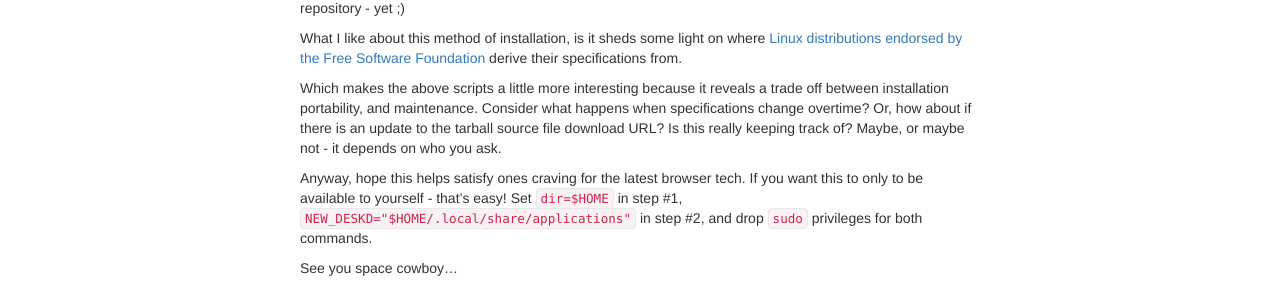
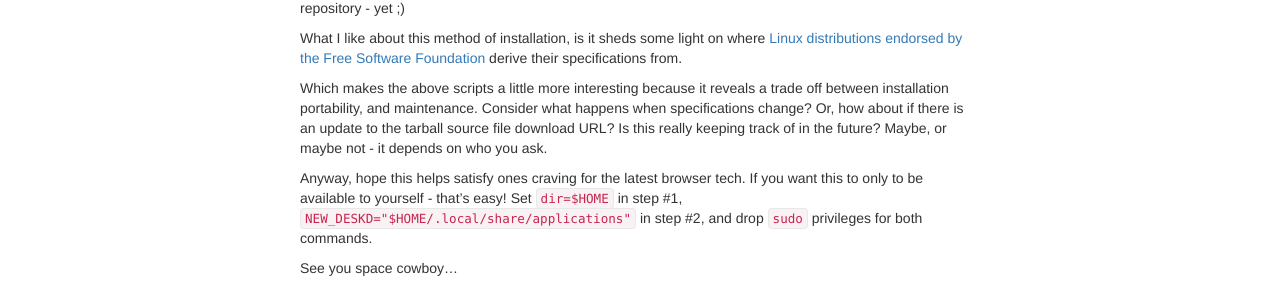
Before and after one commit to ecwpz91/ecwpz91.github.io, a Jekyll site: the page built from _posts/2017-11-18-Getting and Installing Firefox Quantum.md, in a window 1280 px wide. Shown: the part 1735-2027 px from the top of the page. Built offline with Jekyll 4.4.1, drawn with Linux system fonts in a browser that asks for light colours; nearby versions of some CDN libraries.

Commit message:
Finalized

```diff
--- a/_posts/2017-11-18-Getting and Installing Firefox Quantum.md
+++ b/_posts/2017-11-18-Getting and Installing Firefox Quantum.md
@@ -81,7 +81,7 @@
 
 What I like about this method of installation, is it sheds some light on where [Linux distributions endorsed by the Free Software Foundation][4] derive their specifications from.
 
-Which makes the above scripts a little more interesting because it reveals a trade off between installation portability, and maintenance. Consider what happens when specifications change overtime? Or, how about if there is an update to the tarball source file download URL? Is this really keeping track of? Maybe, or maybe not - it depends on who you ask.
+Which makes the above scripts a little more interesting because it reveals a trade off between installation portability, and maintenance. Consider what happens when specifications change? Or, how about if there is an update to the tarball source file download URL? Is this really keeping track of in the future? Maybe, or maybe not - it depends on who you ask.
 
 Anyway, hope this helps satisfy ones craving for the latest browser tech. If you want this to only to be available to yourself - that's easy! Set `dir=$HOME` in step #1, `NEW_DESKD="$HOME/.local/share/applications"` in step #2, and drop `sudo` privileges for both commands.
 
```
